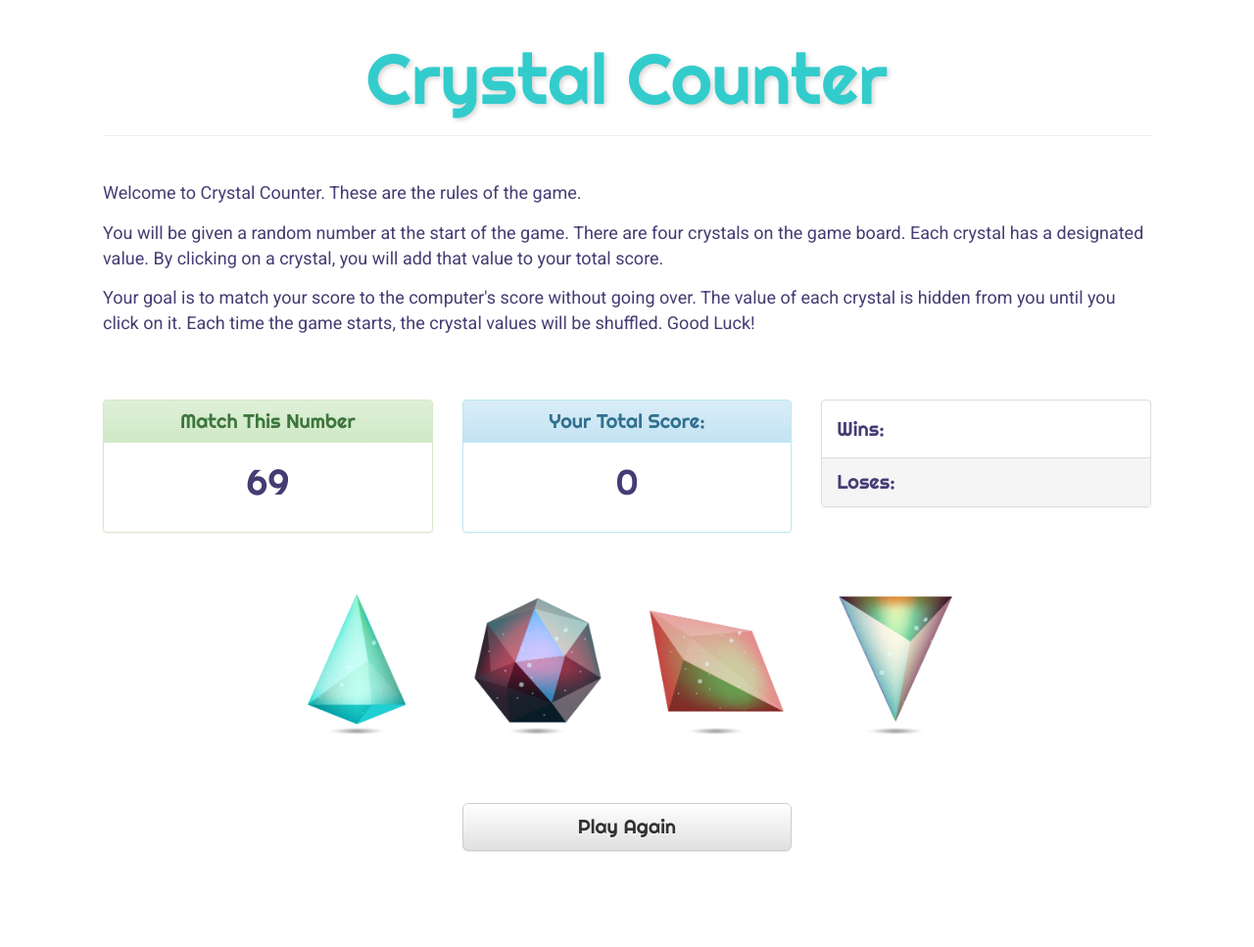
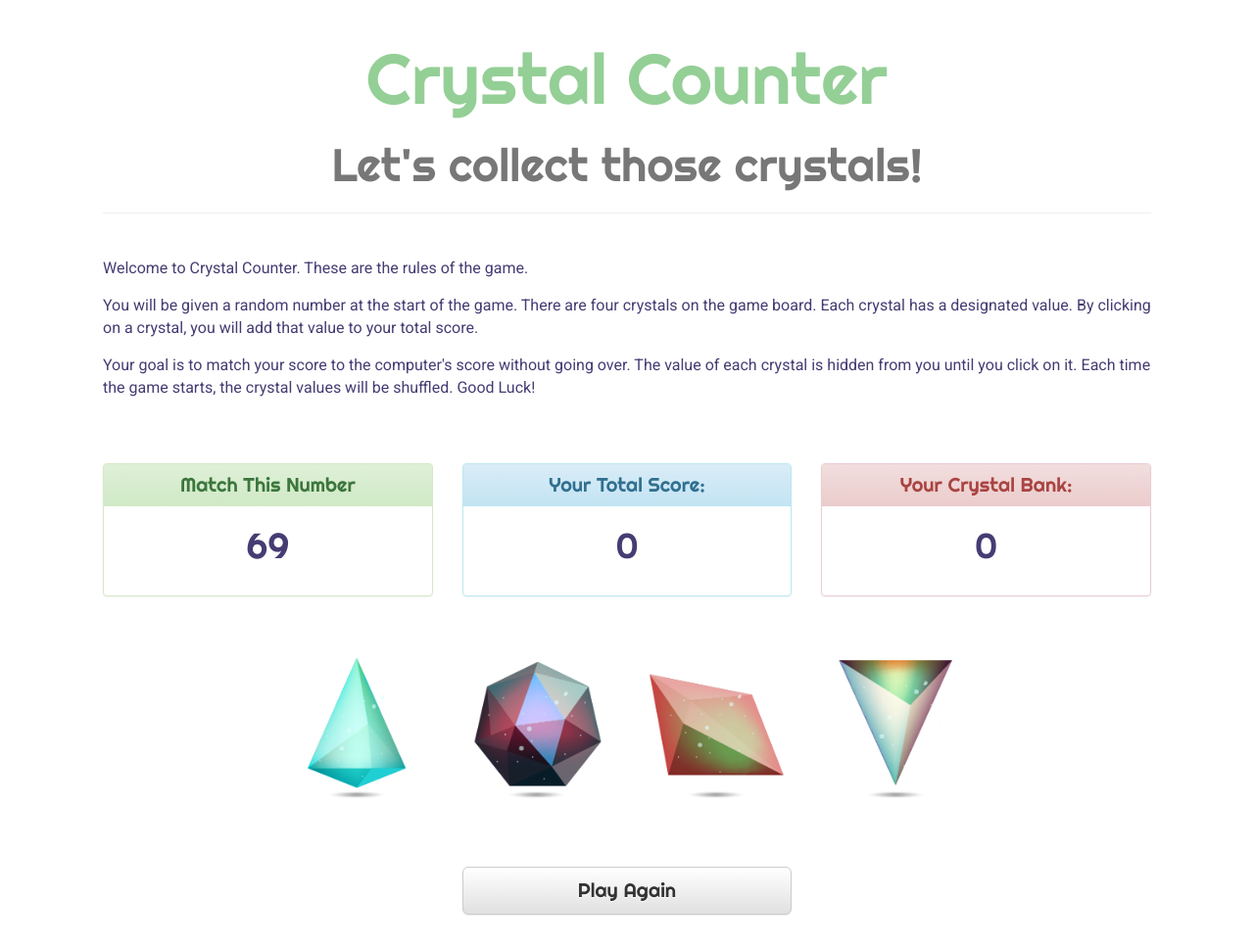
Before and after one commit to rstangle/Cosmic-Crystal-Collector, a plain HTML site: page index.html in a window 1280 px wide. Shown: the whole page at 98% size. Before the commit the page ends 902 px from the top, so only its background shows below. Drawn offline with nearby package versions, Linux system fonts and the light colour scheme; a web font is replaced by a local one.

Commit message:
Added more script and changed scoring method

```diff
--- a/assets/css/style.css
+++ b/assets/css/style.css
@@ -12,9 +12,11 @@ body {
 	background-size: cover;
 	font-family: 'Roboto', sans-serif;
 	color: #463c73;
-
 }
 
+.container {
+	padding: 0px 50px;
+}
 /*.page-header {
 	font-family: 'Righteous', cursive;
 	font-size: 72px;
@@ -28,7 +30,7 @@ body {
 }
 
 .jumbotron p {
-	font-size: 18px;
+	font-size: 16px;
 	text-align: left;
 	font-family: 'Roboto', sans-serif;
 }
@@ -38,8 +40,12 @@ h1 {
 	font-family: 'Righteous', cursive;
 	font-size: 72px;
 /*	color: #463c73;*/
-	color: #33cccc;
-	text-shadow: 2px 2px 5px lightgrey;
+	color: rgba(76, 175, 80, 0.6);
+/*	text-shadow: 2px 2px 5px lightgrey;*/
+}
+
+small {
+	font-size: 18px;
 }
 
 .thumbnail {
@@ -91,7 +97,12 @@ div p {
 	text-align: center;
 }
 
+/***********************************************************************************************************************
+***********************************************************************************************************************/
+/*Modal box did not work :(*/
 
+/***********************************************************************************************************************
+***********************************************************************************************************************/
 
 @media screen and (min-width: 768px) {
 	.container .jumbotron {
--- a/assets/javascript/game.js
+++ b/assets/javascript/game.js
@@ -51,6 +51,8 @@
 	 	}
 	}
 
+
+
   	// Replace the placeholder number on the gameboard with the random number generated by the var targetNumber.
 	$("#random-number").text(targetNumber);
 
@@ -83,7 +85,7 @@
  	}
 
 
-	$(".thumbnail").on("click", function() {
+	$(".thumbnail").on("click", function () {
 
 		// FROM THE CRYSTAL IN-CLASS DEMO.  DON'T FULLY UNDERSTAND WHAT IS GOING ON.
 			// Determining the crystal's value requires us to extract the value from the data attribute.
@@ -105,16 +107,19 @@
     	if (counter === targetNumber) {
 
       		// If the numbers match, alert a win.
+      		// $(".thumbnail").off('click');
       		alert("You win!");
-      		wins ++;
-      		$("#wins").text("Wins: " + wins);
+      		wins += targetNumber;
+      		$("#wins").text(wins);
 
-      		// If the user score goes over the computer number, alert a loss.
-      		} else if (counter > targetNumber) {
+      	// If the user score goes over the computer number, alert a loss.
+      	} else if (counter > targetNumber) {
+      			// $(".thumbnail").off('click');
       			alert("You lose.");
-      			losses ++;
-      			$("#losses").text("Losses: " + losses);
-      		}
+      			wins -= targetNumber;
+      			// $("#losses").text("Losses: " + losses);
+      			$("#wins").text(wins);
+      	}
 	});
 
 	// Reset the game except for the running wins and losses.
--- a/index.html
+++ b/index.html
@@ -29,9 +29,9 @@
 </head>
 <body>
 
-	<div class="container" style="/*background-color: white;*/ padding: 0px 50px;">
+	<div class="container">
 		<div class="page-header">
-  			<h1>Crystal Counter <!-- <small>Subtext for header</small> --></h1>
+  			<h1>Crystal Counter <br><small>Let's collect those crystals!</small></h1>
 		</div>
 
 		<div class="jumbotron">
@@ -62,9 +62,14 @@
 				</div>
 			</div>
 			<div class="col-xs-6 col-md-4">
-				<div class="panel panel-default">
-  					<div id="wins" class="panel-body">Wins:</div>
-  				<div id="losses" class="panel-footer">Loses:</div>
+				<div class="panel panel-danger">
+					<div class="panel-heading">
+					    <h3 class="panel-title">Your Crystal Bank:</h3>
+  					</div>
+  					<div class="panel-body">
+  						<p id="wins">0</p>
+  					</div>
+  				<!-- <div id="losses" class="panel-footer">Loses:</div> -->
 				</div>
 			</div>
 		</div>
```
